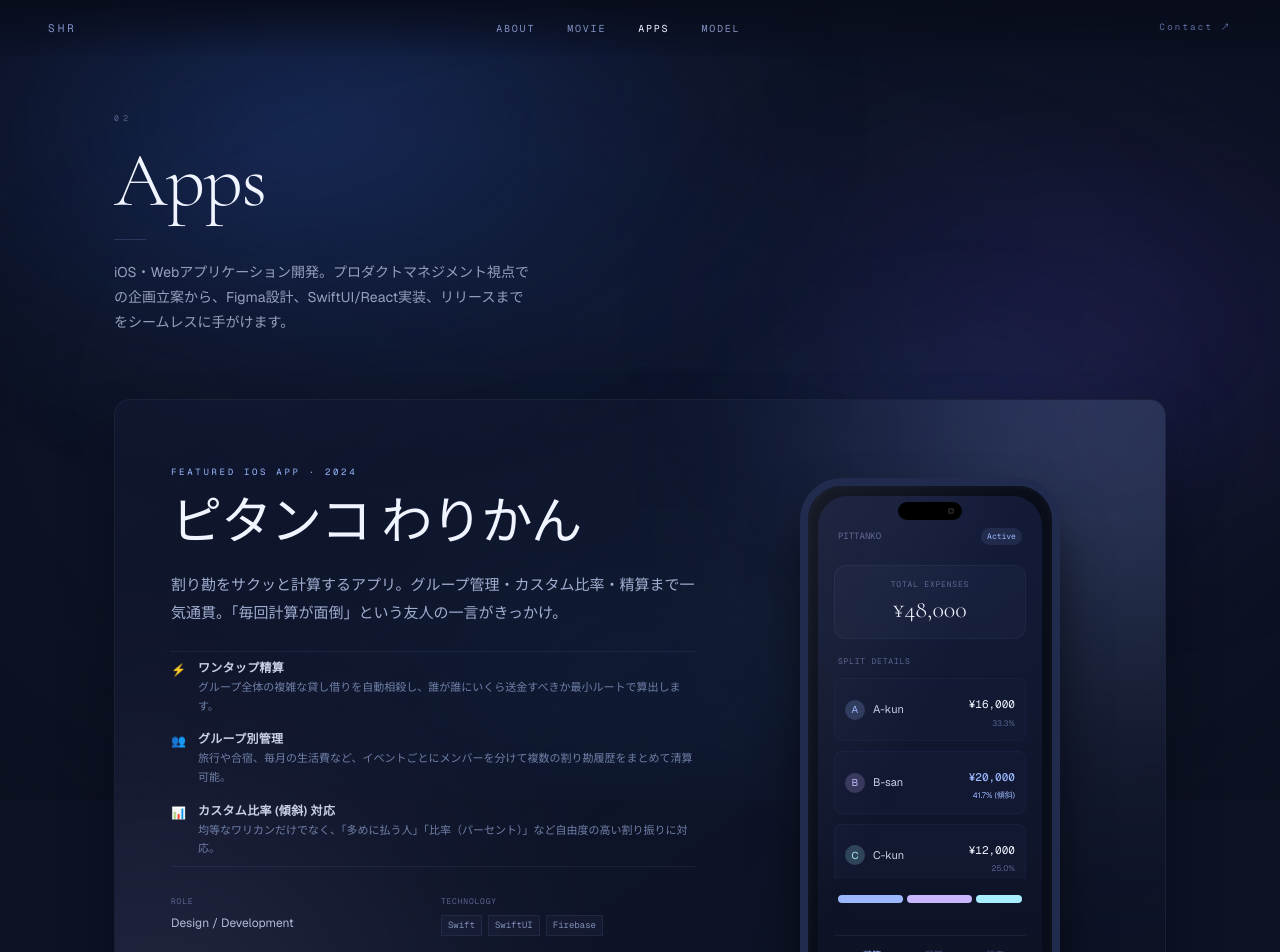
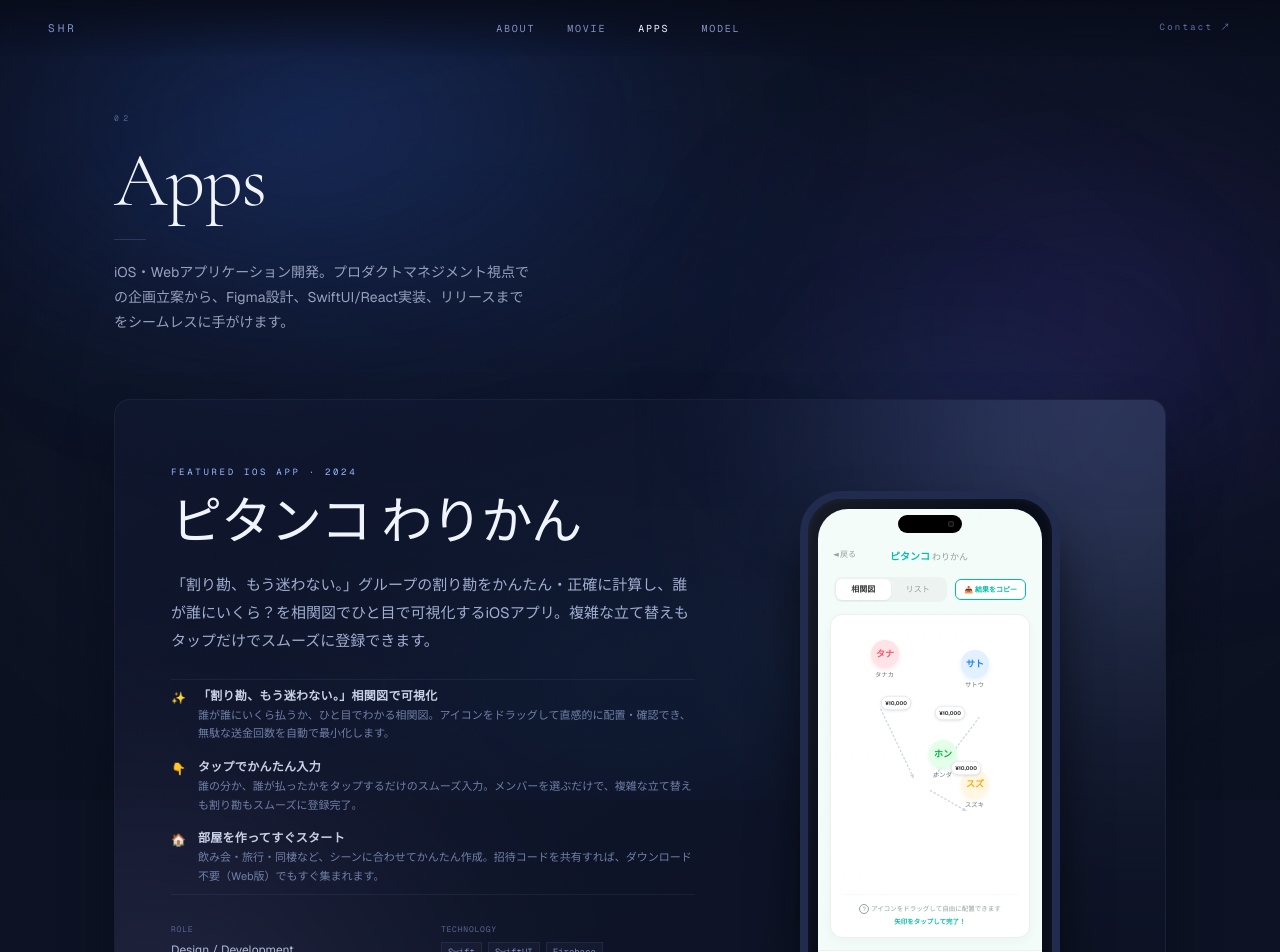
Before and after one commit to shar0001/portfolio-site, a Next.js app: page /apps in a window 1280 px wide. Shown: the top 952 px of the page. Built offline with nearby package versions, Linux system fonts and the light colour scheme.

Commit message:
feat: refine Apps page mockup to match official Pitanko Wari-kan design

```diff
--- a/app/apps/page.tsx
+++ b/app/apps/page.tsx
@@ -128,24 +128,24 @@ export default function AppsPage() {
               {/* Highlight Features list */}
               <div className="space-y-4 py-2 border-y" style={{ borderColor: 'rgba(155,184,255,0.08)' }}>
                 <div className="flex gap-3">
-                  <span className="text-[#9bb8ff] font-mono text-xs mt-0.5">⚡</span>
+                  <span className="text-[#9bb8ff] font-mono text-xs mt-0.5">✨</span>
                   <div>
-                    <h4 className="text-xs font-semibold text-[#c9d1e6] uppercase tracking-wide">ワンタップ精算</h4>
-                    <p className="text-[11px] mt-0.5" style={{ color: '#7080a8' }}>グループ全体の複雑な貸し借りを自動相殺し、誰が誰にいくら送金すべきか最小ルートで算出します。</p>
+                    <h4 className="text-xs font-semibold text-[#c9d1e6] uppercase tracking-wide">「割り勘、もう迷わない。」相関図で可視化</h4>
+                    <p className="text-[11px] mt-0.5" style={{ color: '#7080a8' }}>誰が誰にいくら払うか、ひと目でわかる相関図。アイコンをドラッグして直感的に配置・確認でき、無駄な送金回数を自動で最小化します。</p>
                   </div>
                 </div>
                 <div className="flex gap-3">
-                  <span className="text-[#9bb8ff] font-mono text-xs mt-0.5">👥</span>
+                  <span className="text-[#9bb8ff] font-mono text-xs mt-0.5">👇</span>
                   <div>
-                    <h4 className="text-xs font-semibold text-[#c9d1e6] uppercase tracking-wide">グループ別管理</h4>
-                    <p className="text-[11px] mt-0.5" style={{ color: '#7080a8' }}>旅行や合宿、毎月の生活費など、イベントごとにメンバーを分けて複数の割り勘履歴をまとめて清算可能。</p>
+                    <h4 className="text-xs font-semibold text-[#c9d1e6] uppercase tracking-wide">タップでかんたん入力</h4>
+                    <p className="text-[11px] mt-0.5" style={{ color: '#7080a8' }}>誰の分か、誰が払ったかをタップするだけのスムーズ入力。メンバーを選ぶだけで、複雑な立て替えも割り勘もスムーズに登録完了。</p>
                   </div>
                 </div>
                 <div className="flex gap-3">
-                  <span className="text-[#9bb8ff] font-mono text-xs mt-0.5">📊</span>
+                  <span className="text-[#9bb8ff] font-mono text-xs mt-0.5">🏠</span>
                   <div>
-                    <h4 className="text-xs font-semibold text-[#c9d1e6] uppercase tracking-wide">カスタム比率 (傾斜) 対応</h4>
-                    <p className="text-[11px] mt-0.5" style={{ color: '#7080a8' }}>均等なワリカンだけでなく、「多めに払う人」「比率（パーセント）」など自由度の高い割り振りに対応。</p>
+                    <h4 className="text-xs font-semibold text-[#c9d1e6] uppercase tracking-wide">部屋を作ってすぐスタート</h4>
+                    <p className="text-[11px] mt-0.5" style={{ color: '#7080a8' }}>飲み会・旅行・同棲など、シーンに合わせてかんたん作成。招待コードを共有すれば、ダウンロード不要（Web版）でもすぐ集まれます。</p>
                   </div>
                 </div>
               </div>
@@ -244,76 +244,138 @@ export default function AppsPage() {
                   />
 
                   {/* App Screen Content (Mocked via pure CSS/HTML) */}
-                  <div className="w-full h-full rounded-[30px] overflow-hidden flex flex-col p-4 select-none"
+                  <div className="w-full h-full rounded-[30px] overflow-hidden flex flex-col justify-between select-none"
                     style={{
-                      background: 'radial-gradient(circle at top, #141c3a 0%, #0d1224 100%)'
+                      background: '#f4fcf9', // Light pastel mint background to match official app branding
+                      padding: '16px 12px 10px 12px'
                     }}
                   >
                     {/* Header */}
-                    <div className="flex justify-between items-center mt-4 mb-5 px-1">
-                      <span className="text-[9px] font-mono text-[#5a6490]">PITTANKO</span>
-                      <span className="text-[8px] px-1.5 py-0.5 rounded-full bg-[#9bb8ff]/10 text-[#9bb8ff] font-mono">Active</span>
+                    <div className="flex justify-between items-center mt-4 px-1">
+                      <span className="text-[8px] text-[#8ea19c] font-medium flex items-center gap-0.5">
+                        <span className="inline-block" style={{ transform: 'rotate(90deg) scaleY(1.4)' }}>▾</span> 戻る
+                      </span>
+                      <div className="text-center">
+                        <span className="text-[10px] font-bold text-[#00bda6]">ピタンコ</span>
+                        <span className="text-[9px] text-[#8ea19c] ml-0.5">わりかん</span>
+                      </div>
+                      <span className="w-6" /> {/* Spacer */}
                     </div>
 
-                    {/* Total Amount Display */}
-                    <div className="text-center py-3 rounded-xl mb-4" style={{ background: 'rgba(155,184,255,0.03)', border: '1px solid rgba(155,184,255,0.06)' }}>
-                      <p className="text-[8px] font-mono uppercase tracking-widest text-[#5a6490]">Total Expenses</p>
-                      <p style={{ fontFamily: SERIF }} className="text-2xl font-light text-[#f0f4ff] mt-0.5">¥48,000</p>
-                    </div>
-
-                    {/* Members List */}
-                    <div className="flex-1 space-y-2.5 overflow-hidden">
-                      <p className="text-[8px] font-mono uppercase tracking-widest text-[#5a6490] px-1">Split Details</p>
-
-                      {/* Member 1 */}
-                      <div className="flex justify-between items-center p-2.5 rounded-lg bg-[#141b36]/60 border border-[#1f2952]/40">
-                        <div className="flex items-center gap-2">
-                          <div className="w-5 h-5 rounded-full bg-[#9bb8ff]/20 flex items-center justify-center text-[10px] text-[#9bb8ff]">A</div>
-                          <span className="text-[11px] text-[#c9d1e6]">A-kun</span>
+                    {/* Tab Selection */}
+                    <div className="flex justify-between items-center mt-2 px-1 gap-2">
+                      <div className="flex bg-[#edf3f0] p-0.5 rounded-lg flex-1">
+                        <div className="bg-white rounded-md text-[8px] font-bold text-[#333] py-1 px-3 text-center flex-1 shadow-[0_1px_2px_rgba(0,0,0,0.06)]">
+                          相関図
                         </div>
-                        <div className="text-right">
-                          <span className="text-[11px] font-mono text-[#f0f4ff]">¥16,000</span>
-                          <span className="block text-[8px] text-[#5a6490]">33.3%</span>
+                        <div className="text-[8px] text-[#8ea19c] py-1 px-3 text-center flex-1">
+                          リスト
                         </div>
                       </div>
-
-                      {/* Member 2 */}
-                      <div className="flex justify-between items-center p-2.5 rounded-lg bg-[#141b36]/60 border border-[#1f2952]/40">
-                        <div className="flex items-center gap-2">
-                          <div className="w-5 h-5 rounded-full bg-[#c8b6ff]/20 flex items-center justify-center text-[10px] text-[#c8b6ff]">B</div>
-                          <span className="text-[11px] text-[#c9d1e6]">B-san</span>
-                        </div>
-                        <div className="text-right">
-                          <span className="text-[11px] font-mono text-[#f0f4ff] font-medium" style={{ color: '#9bb8ff' }}>¥20,000</span>
-                          <span className="block text-[8px] text-[#9bb8ff]">41.7% (傾斜)</span>
-                        </div>
-                      </div>
-
-                      {/* Member 3 */}
-                      <div className="flex justify-between items-center p-2.5 rounded-lg bg-[#141b36]/60 border border-[#1f2952]/40">
-                        <div className="flex items-center gap-2">
-                          <div className="w-5 h-5 rounded-full bg-[#a7efff]/20 flex items-center justify-center text-[10px] text-[#a7efff]">C</div>
-                          <span className="text-[11px] text-[#c9d1e6]">C-kun</span>
-                        </div>
-                        <div className="text-right">
-                          <span className="text-[11px] font-mono text-[#f0f4ff]">¥12,000</span>
-                          <span className="block text-[8px] text-[#5a6490]">25.0%</span>
-                        </div>
+                      <div className="border border-[#00bda6] bg-white text-[#00bda6] rounded-md text-[7px] font-bold py-1 px-2 flex items-center gap-0.5 shadow-[0_1px_2px_rgba(0,0,0,0.03)] shrink-0">
+                        <span>📤</span> 結果をコピー
                       </div>
                     </div>
 
-                    {/* Visual Chart Graphic (Pure CSS UI) */}
-                    <div className="h-10 flex items-center gap-1 mb-4 px-1">
-                      <div className="h-2 rounded-full flex-1" style={{ background: '#9bb8ff' }} />
-                      <div className="h-2 rounded-full flex-1" style={{ background: '#c8b6ff' }} />
-                      <div className="h-2 rounded-full flex-[0.7]" style={{ background: '#a7efff' }} />
+                    {/* Split Diagram Card (Interactive Visual) */}
+                    <div className="relative bg-white rounded-xl shadow-[0_4px_12px_rgba(0,0,0,0.03)] border border-[#eaf2ee] flex-1 my-3 flex flex-col justify-between p-2.5 overflow-hidden">
+
+                      {/* Interactive Diagram Space */}
+                      <div className="relative flex-1 w-full min-h-[190px]">
+
+                        {/* SVG Connection Arrows */}
+                        <svg className="absolute inset-0 w-full h-full pointer-events-none" viewBox="0 0 216 190">
+                          <defs>
+                            <marker id="arrow" viewBox="0 0 10 10" refX="7" refY="5" markerWidth="4.5" markerHeight="4.5" orient="auto-start-reverse">
+                              <path d="M 0 1.5 L 7 5 L 0 8.5 z" fill="#cbd5e1" />
+                            </marker>
+                          </defs>
+
+                          {/* タナ -> ホン */}
+                          <line x1="48" y1="36" x2="88" y2="120" stroke="#cbd5e1" strokeWidth="1.5" markerEnd="url(#arrow)" strokeDasharray="3 2" />
+                          {/* サト -> ホン */}
+                          <line x1="168" y1="46" x2="112" y2="120" stroke="#cbd5e1" strokeWidth="1.5" markerEnd="url(#arrow)" strokeDasharray="3 2" />
+                          {/* ホン -> スズ */}
+                          <line x1="108" y1="135" x2="152" y2="160" stroke="#cbd5e1" strokeWidth="1.5" markerEnd="url(#arrow)" strokeDasharray="3 2" />
+                        </svg>
+
+                        {/* Avatars */}
+                        {/* タナ */}
+                        <div className="absolute flex flex-col items-center" style={{ left: '30px', top: '15px' }}>
+                          <div className="w-7 h-7 rounded-full bg-[#ffe3e6] flex items-center justify-center text-[9px] font-bold text-[#ff4d6a] shadow-[0_2px_4px_rgba(255,77,106,0.12)]">
+                            タナ
+                          </div>
+                          <span className="text-[7px] text-[#6d7c78] mt-0.5 font-medium scale-90 origin-top">タナカ</span>
+                        </div>
+
+                        {/* サト */}
+                        <div className="absolute flex flex-col items-center" style={{ right: '30px', top: '25px' }}>
+                          <div className="w-7 h-7 rounded-full bg-[#e3f0ff] flex items-center justify-center text-[9px] font-bold text-[#1a80ff] shadow-[0_2px_4px_rgba(26,128,255,0.12)]">
+                            サト
+                          </div>
+                          <span className="text-[7px] text-[#6d7c78] mt-0.5 font-medium scale-90 origin-top">サトウ</span>
+                        </div>
+
+                        {/* ホン */}
+                        <div className="absolute flex flex-col items-center" style={{ left: '88px', top: '115px' }}>
+                          <div className="w-7 h-7 rounded-full bg-[#e3ffe8] flex items-center justify-center text-[9px] font-bold text-[#00b33c] shadow-[0_2px_4px_rgba(0,179,60,0.12)]">
+                            ホン
+                          </div>
+                          <span className="text-[7px] text-[#6d7c78] mt-0.5 font-medium scale-90 origin-top">ホンダ</span>
+                        </div>
+
+                        {/* スズ */}
+                        <div className="absolute flex flex-col items-center" style={{ right: '30px', top: '145px' }}>
+                          <div className="w-7 h-7 rounded-full bg-[#fff7e3] flex items-center justify-center text-[9px] font-bold text-[#ffaa00] shadow-[0_2px_4px_rgba(255,170,0,0.12)]">
+                            スズ
+                          </div>
+                          <span className="text-[7px] text-[#6d7c78] mt-0.5 font-medium scale-90 origin-top">スズキ</span>
+                        </div>
+
+                        {/* Amount Labels */}
+                        <div className="absolute bg-white px-1 py-0.5 rounded-full text-[6px] font-bold text-[#333] shadow-[0_1px_3px_rgba(0,0,0,0.1)] border border-[#e2e8f0] scale-90" style={{ left: '38px', top: '70px' }}>
+                          ¥10,000
+                        </div>
+                        <div className="absolute bg-white px-1 py-0.5 rounded-full text-[6px] font-bold text-[#333] shadow-[0_1px_3px_rgba(0,0,0,0.1)] border border-[#e2e8f0] scale-90" style={{ right: '52px', top: '80px' }}>
+                          ¥10,000
+                        </div>
+                        <div className="absolute bg-white px-1 py-0.5 rounded-full text-[6px] font-bold text-[#333] shadow-[0_1px_3px_rgba(0,0,0,0.1)] border border-[#e2e8f0] scale-90" style={{ left: '108px', top: '135px' }}>
+                          ¥10,000
+                        </div>
+
+                      </div>
+
+                      {/* Helper texts */}
+                      <div className="text-center space-y-0.5 mt-1 border-t border-[#f4fcf9] pt-2">
+                        <p className="text-[6.5px] text-[#90a29d] flex items-center justify-center gap-0.5">
+                          <span className="inline-block border rounded-full w-2.5 h-2.5 leading-[9px] text-[6px]">?</span> アイコンをドラッグして自由に配置できます
+                        </p>
+                        <p className="text-[6.5px] text-[#00bda6] font-bold">
+                          矢印をタップして完了！
+                        </p>
+                      </div>
+
                     </div>
 
                     {/* Bottom Tab Bar Mock */}
-                    <div className="border-t pt-3 flex justify-around items-center" style={{ borderColor: 'rgba(155,184,255,0.08)' }}>
-                      <span className="text-[9px] text-[#9bb8ff]">● 精算</span>
-                      <span className="text-[9px] text-[#4a5480]">履歴</span>
-                      <span className="text-[9px] text-[#4a5480]">設定</span>
+                    <div className="border-t pt-2 pb-0.5 flex justify-around items-center bg-white rounded-b-[16px]" style={{ borderColor: '#eaf2ee', margin: '0 -12px -10px -12px', padding: '8px 12px 6px 12px' }}>
+                      <div className="flex flex-col items-center gap-0.5 opacity-35 scale-90">
+                        <span className="text-[9px]">🏠</span>
+                        <span className="text-[6.5px] font-medium text-[#777]">ホーム</span>
+                      </div>
+                      <div className="flex flex-col items-center gap-0.5 opacity-35 scale-90">
+                        <span className="text-[9px]">🖊️</span>
+                        <span className="text-[6.5px] font-medium text-[#777]">わりかん</span>
+                      </div>
+                      <div className="flex flex-col items-center gap-0.5 text-[#00bda6] relative scale-90">
+                        <span className="text-[9px]">💵</span>
+                        <span className="text-[6.5px] font-bold">精算結果</span>
+                        <div className="absolute -bottom-1 w-0.5 h-0.5 rounded-full bg-[#00bda6]" />
+                      </div>
+                      <div className="flex flex-col items-center gap-0.5 opacity-35 scale-90">
+                        <span className="text-[9px]">⚙️</span>
+                        <span className="text-[6.5px] font-medium text-[#777]">設定</span>
+                      </div>
                     </div>
 
                   </div>
--- a/content/works.json
+++ b/content/works.json
@@ -72,8 +72,8 @@
       "SwiftUI",
       "Firebase"
     ],
-    "description": "割り勘をサクッと計算するアプリ。グループ管理・カスタム比率・精算まで一気通貫。「毎回計算が面倒」という友人の一言がきっかけ。",
-    "process": "複雑な比率計算もワンタップで完結するUXを追求。PMとして仕様を自分で決め、エンジニアとして実装まで担った経験が凝縮されている。",
+    "description": "「割り勘、もう迷わない。」グループの割り勘をかんたん・正確に計算し、誰が誰にいくら？を相関図でひと目で可視化するiOSアプリ。複雑な立て替えもタップだけでスムーズに登録できます。",
+    "process": "「毎回計算が面倒」という実体験に基づき、PMとして企画・仕様策定からUI/UX設計（Figma）、SwiftUIによるフロントエンド実装、App Storeリリースまで一気通貫で担当。誰が誰にいくら送金すべきかを最小ルートで可視化する相関図UXなど、直感的で心地よいデザインと機能性を追求しました。",
     "mediaType": "placeholder",
     "visible": true,
     "featured": true,
```
